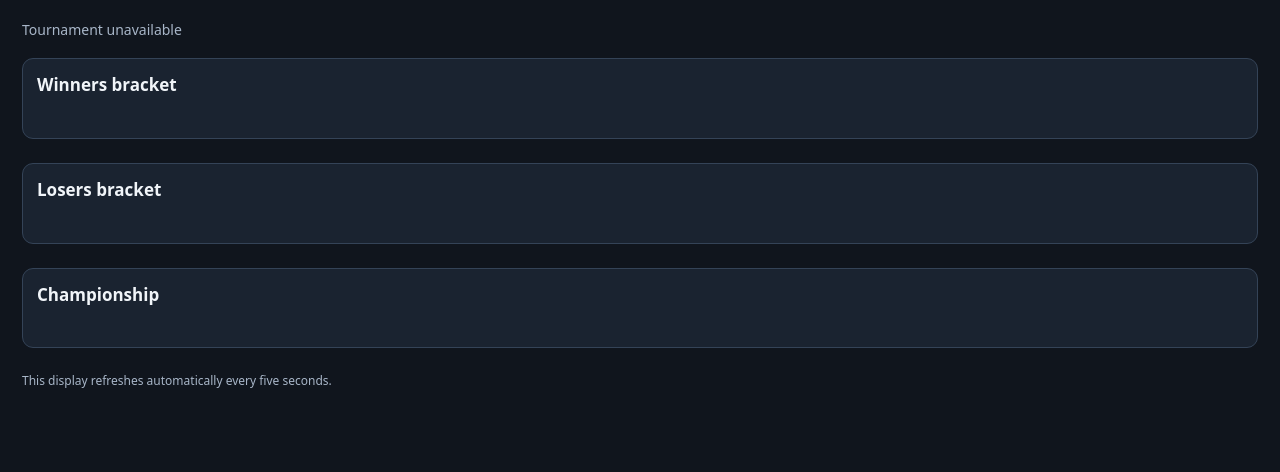
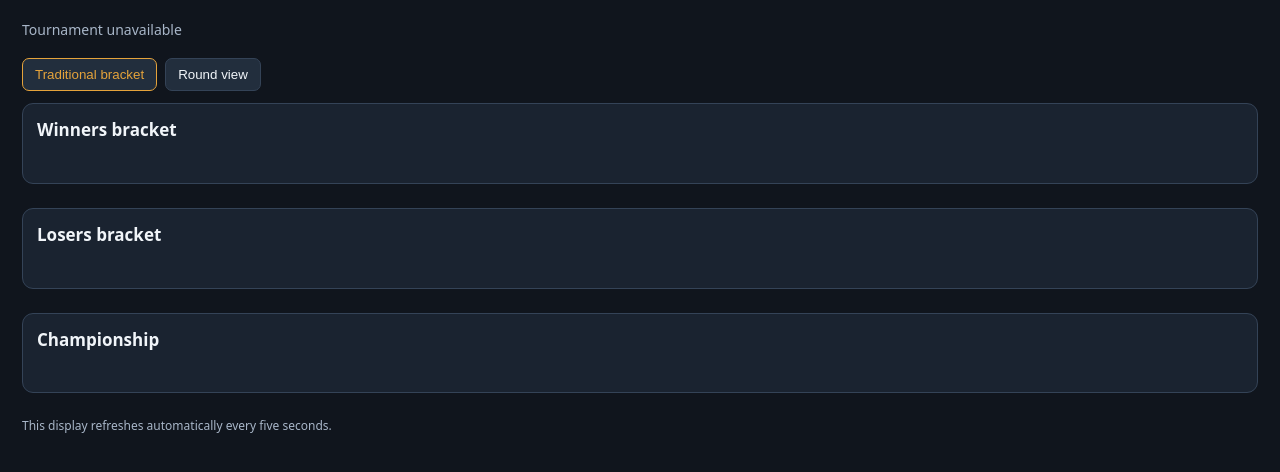
Before and after one commit to linuxguy421/dartmaster, a Python web app: template app/templates/bracket.html in a window 1280 px wide. Shown: the part 88-560 px from the top of the page. Run offline with Jinja, Linux system fonts and the light colour scheme; the template is opened without the code that fills it, so the values that code supplies are empty.

Commit message:
Add traditional connected double-elimination bracket view

```diff
--- a/app/templates/bracket.html
+++ b/app/templates/bracket.html
@@ -9,7 +9,7 @@
 *{box-sizing:border-box}body{margin:0;background:var(--bg);color:var(--text);font:14px/1.45 system-ui,sans-serif}
 header{position:sticky;top:0;z-index:5;padding:16px 24px;border-bottom:1px solid var(--line);background:#141c27;display:flex;justify-content:space-between;align-items:center;gap:14px;flex-wrap:wrap}
 h1{font-size:22px;margin:0}header p{margin:3px 0 0;color:var(--muted)}a{color:var(--accent)}
-main{padding:20px 22px 48px}.summary{color:var(--muted);margin-bottom:18px}.summary strong{color:var(--text)}
+main{padding:20px 22px 48px}.summary{color:var(--muted);margin-bottom:18px}.view-switch{display:flex;gap:8px;margin:0 0 12px}.view-switch button{background:var(--panel2);color:var(--text);border:1px solid var(--line);padding:8px 12px;border-radius:7px;cursor:pointer}.view-switch button.active{border-color:var(--accent);color:var(--accent)}.bracket-board{position:relative;overflow:auto}.bracket-board .lane{width:max-content;min-width:100%;position:relative}.bracket-board .rounds{overflow:visible}.bracket-board .match{position:relative;z-index:2;width:220px}.bracket-board #connectors{position:absolute;inset:0;z-index:1;pointer-events:none;overflow:visible}.bracket-board.no-connectors #connectors{display:none}.route-note{font-size:10px;color:var(--muted);margin-top:3px}.route-note strong{color:var(--accent)}.summary strong{color:var(--text)}
 .lane{margin:0 0 24px;padding:14px;background:var(--panel);border:1px solid var(--line);border-radius:11px}
 .lane h2{font-size:17px;margin:0 0 12px}.rounds{display:flex;gap:14px;overflow-x:auto;align-items:stretch;padding:2px 2px 12px}
 .round{flex:0 0 240px;display:flex;flex-direction:column;gap:10px}.round h3{font-size:12px;color:var(--muted);text-transform:uppercase;letter-spacing:.08em;margin:0 0 2px}
@@ -32,9 +32,12 @@ main{padding:20px 22px 48px}.summary{color:var(--muted);margin-bottom:18px}.summ
 </header>
 <main>
  <div class="summary" id="summary">Loading bracket…</div>
- <section class="lane"><h2>Winners bracket</h2><div class="rounds" id="winners"></div></section>
- <section class="lane"><h2>Losers bracket</h2><div class="rounds" id="losers"></div></section>
- <section class="lane championship"><h2>Championship</h2><div class="rounds" id="championship"></div></section>
+ <div class="view-switch"><button id="traditional-mode" class="active" type="button">Traditional bracket</button><button id="round-mode" type="button">Round view</button></div>
+ <div class="bracket-board" id="bracket-board"><svg id="connectors" aria-hidden="true"></svg>
+  <section class="lane"><h2>Winners bracket</h2><div class="rounds" id="winners"></div></section>
+  <section class="lane"><h2>Losers bracket</h2><div class="rounds" id="losers"></div></section>
+  <section class="lane championship"><h2>Championship</h2><div class="rounds" id="championship"></div></section>
+ </div>
  <div id="notice">This display refreshes automatically every five seconds.</div>
 </main>
 <script>
@@ -57,13 +60,55 @@ function matchCard(match){
   match.status==='reset_pending'?'Conditional reset may be required':
   match.status==='ready'?'Ready to be assigned':
   match.status==='completed'?'Match complete':statusLabel;
- return '<article class="match '+esc(match.status)+'"><div class="match-head"><strong>'+esc(match.label)+'</strong><span class="status">'+esc(statusLabel)+'</span></div>'+
+ return '<article class="match '+esc(match.status)+'" data-game="'+esc(match.source_game_id)+'"><div class="match-head"><strong>'+esc(match.label)+'</strong><span class="status">'+esc(statusLabel)+'</span></div>'+
   '<div class="slot '+(winner===first?'winner':'')+'"><span>'+esc(participantName(first))+'</span>'+(winner===first?'<small>WINNER</small>':'')+'</div>'+
   '<div class="slot '+(winner===second?'winner':'')+'"><span>'+esc(participantName(second))+'</span>'+(winner===second?'<small>WINNER</small>':'')+'</div>'+
   (match.placement_label?'<div class="placement">Playing for '+esc(match.placement_label)+'</div>':'')+
-  '<div class="match-foot">'+esc(detail)+(match.status==='completed'&&match.loser?' · Runner-up: '+esc(match.loser):'')+'</div></article>';
+  '<div class="match-foot">'+esc(detail)+(match.status==='completed'&&match.loser?' · Runner-up: '+esc(match.loser):'')+'</div>'+routeNotes(match)+'</article>';
 }
+function routeNotes(match){
+ const winner=match.winner_advances_to?.game;
+ const loser=match.loser_drops_to?.game;
+ const notes=[];
+ if(winner)notes.push('<span>W → <strong>'+esc(winner)+'</strong></span>');
+ if(loser)notes.push('<span>L → <strong>'+esc(loser)+'</strong></span>');
+ return notes.length?'<div class="route-note">'+notes.join(' · ')+'</div>':'';
+}
+function drawConnectors(data){
+ const board=$('bracket-board'),svg=$('connectors');
+ const rect=board.getBoundingClientRect(),width=board.scrollWidth,height=board.scrollHeight;
+ svg.setAttribute('width',width);svg.setAttribute('height',height);svg.setAttribute('viewBox','0 0 '+width+' '+height);svg.innerHTML='';
+ const cards=new Map();
+ board.querySelectorAll('[data-game]').forEach(card=>cards.set(card.dataset.game,card));
+ const ns='http://www.w3.org/2000/svg';
+ for(const match of data.bracket){
+  const source=cards.get(match.source_game_id);if(!source)continue;
+  for(const [kind,route] of [['winner',match.winner_advances_to],['loser',match.loser_drops_to]]){
+   if(!route?.game)continue;
+   const target=cards.get(route.game);if(!target)continue;
+   const slots=target.querySelectorAll('.slot');
+   const targetSlot=slots[Number(route.slot)||0];if(!targetSlot)continue;
+   const a=source.getBoundingClientRect(),b=targetSlot.getBoundingClientRect();
+   const x1=a.right-rect.left+board.scrollLeft,y1=a.top+a.height/2-rect.top+board.scrollTop;
+   const x2=b.left-rect.left+board.scrollLeft,y2=b.top+b.height/2-rect.top+board.scrollTop;
+   const bend=Math.max(24,(x2-x1)*.45),path=document.createElementNS(ns,'path');
+   path.setAttribute('d','M '+x1+' '+y1+' C '+(x1+bend)+' '+y1+', '+(x2-bend)+' '+y2+', '+x2+' '+y2);
+   path.setAttribute('fill','none');path.setAttribute('stroke',kind==='winner'?'#70c79a':'#e5a33b');path.setAttribute('stroke-width','2');
+   if(kind==='loser')path.setAttribute('stroke-dasharray','5 4');
+   path.setAttribute('opacity','.8');svg.appendChild(path);
+  }
+ }
+}
+function setBracketMode(traditional){
+ $('bracket-board').classList.toggle('no-connectors',!traditional);
+ $('traditional-mode').classList.toggle('active',traditional);
+ $('round-mode').classList.toggle('active',!traditional);
+}
+$('traditional-mode').addEventListener('click',()=>setBracketMode(true));
+$('round-mode').addEventListener('click',()=>setBracketMode(false));
+window.addEventListener('resize',()=>{if($('traditional-mode').classList.contains('active')&&window.lastBracketData)drawConnectors(window.lastBracketData);});
 function render(data){
+ window.lastBracketData=data;
  $('tournament-name').textContent=data.bracket_file+' · '+(data.complete?'Tournament complete':'Live tournament');
  $('summary').innerHTML='<strong>'+esc(data.bracket_file)+'</strong> · '+data.bracket.length+' bracket matches · updated '+new Date().toLocaleTimeString();
  for(const [type,target] of [['winners','winners'],['losers','losers'],['championship','championship']]){
@@ -73,6 +118,7 @@ function render(data){
   const rounds=[...groups.entries()].sort((a,b)=>a[0]-b[0]);
   $(target).innerHTML=rounds.length?rounds.map(([round,items],index)=>'<div class="round"><h3>'+(type==='championship'?'Final': 'Round '+(index+1))+'</h3>'+items.map(matchCard).join('')+'</div>').join(''):'<p class="status">No matches in this bracket.</p>';
  }
+ requestAnimationFrame(()=>{if($('traditional-mode').classList.contains('active'))drawConnectors(data);});
 }
 async function refresh(){
  try{const response=await fetch('/api/tournaments/'+encodeURIComponent(tournamentId));if(!response.ok)throw new Error('Tournament unavailable');render(await response.json());}
```
